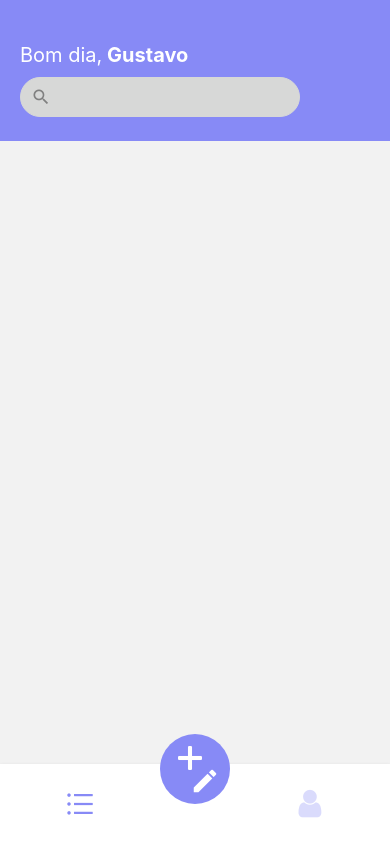
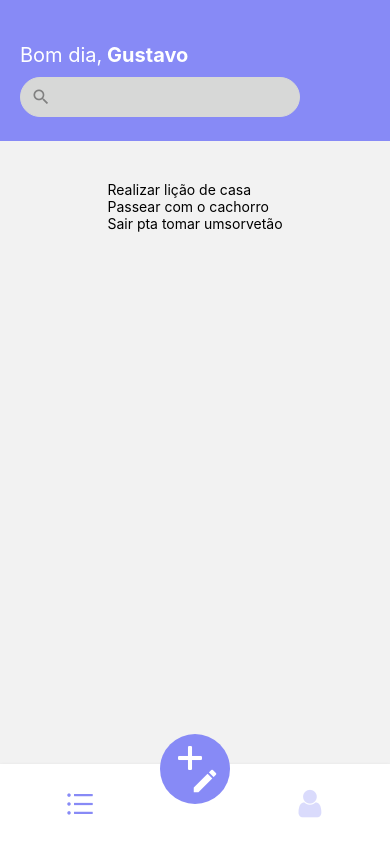
Before and after one commit to Gustavo280408/ReactNative-App, a React Native app: screen /BottomRoutes in a window 390 px wide. Built offline with nearby package versions, Linux system fonts and the light colour scheme.

Commit message:
Criando FastList para renderização, criando tambem tarefas em array para serem exibidas com FlatList

```diff
--- a/src/pages/list/index.tsx
+++ b/src/pages/list/index.tsx
@@ -1,14 +1,43 @@
 import React from "react";
 import { Text, View } from "react-native";
+import { FlatList } from "react-native";
 import { style } from "./styles";
 import { Input } from "../../components/input";
 import { MaterialIcons } from '@expo/vector-icons';
 
+type PropCard = {
+    item: number,
+    title: string,
+    description: string,
+    flag: 'urgente' | 'opcional'
+}
+
+const data: Array<PropCard> = [
+    {
+        item: 0,
+        title: 'Realizar lição de casa',
+        description: 'página 18 ao 28',
+        flag: 'urgente'
+    },
+    {
+        item: 1,
+        title: 'Passear com o cachorro',
+        description: 'página 18 ao 28',
+        flag: 'urgente'
+    },
+    {
+        item: 2,
+        title: 'Sair pta tomar umsorvetão',
+        description: 'página 18 ao 28',
+        flag: 'urgente'
+    },
+]
 export default function List() {
     return (
         <View style={style.container}>
             <View style={style.header}>
-                <Text style={style.greeting}>Bom dia,<Text style={{fontWeight: 'bold'}}> Gustavo </Text></Text>
+                <Text style={style.greeting}>Bom dia,
+                    <Text style={{fontWeight: 'bold'}}> Gustavo </Text></Text>
                 <View style={style.boxInput}>
                     <Input
                         IconLeft={MaterialIcons}
@@ -16,6 +45,14 @@
                     />
                 </View>
             </View>
+            <View>
+                <FlatList
+                data={data}
+                style={{marginTop: 40, paddingHorizontal: 30}}
+                keyExtractor={(item, index) => item.item.toString()}
+                renderItem={({item, index}) => {return (<Text>{item.title}</Text>) }}
+                />
+            </View>
         </View>
     )
 }
--- a/src/pages/list/styles.ts
+++ b/src/pages/list/styles.ts
@@ -21,5 +21,10 @@
     },
     boxInput: {
         width: '80%'
+    },
+    boxList: {
+        flex: 1,
+        width: '100%',
+        //backgroundColor: 'red'
     }
 })
```
